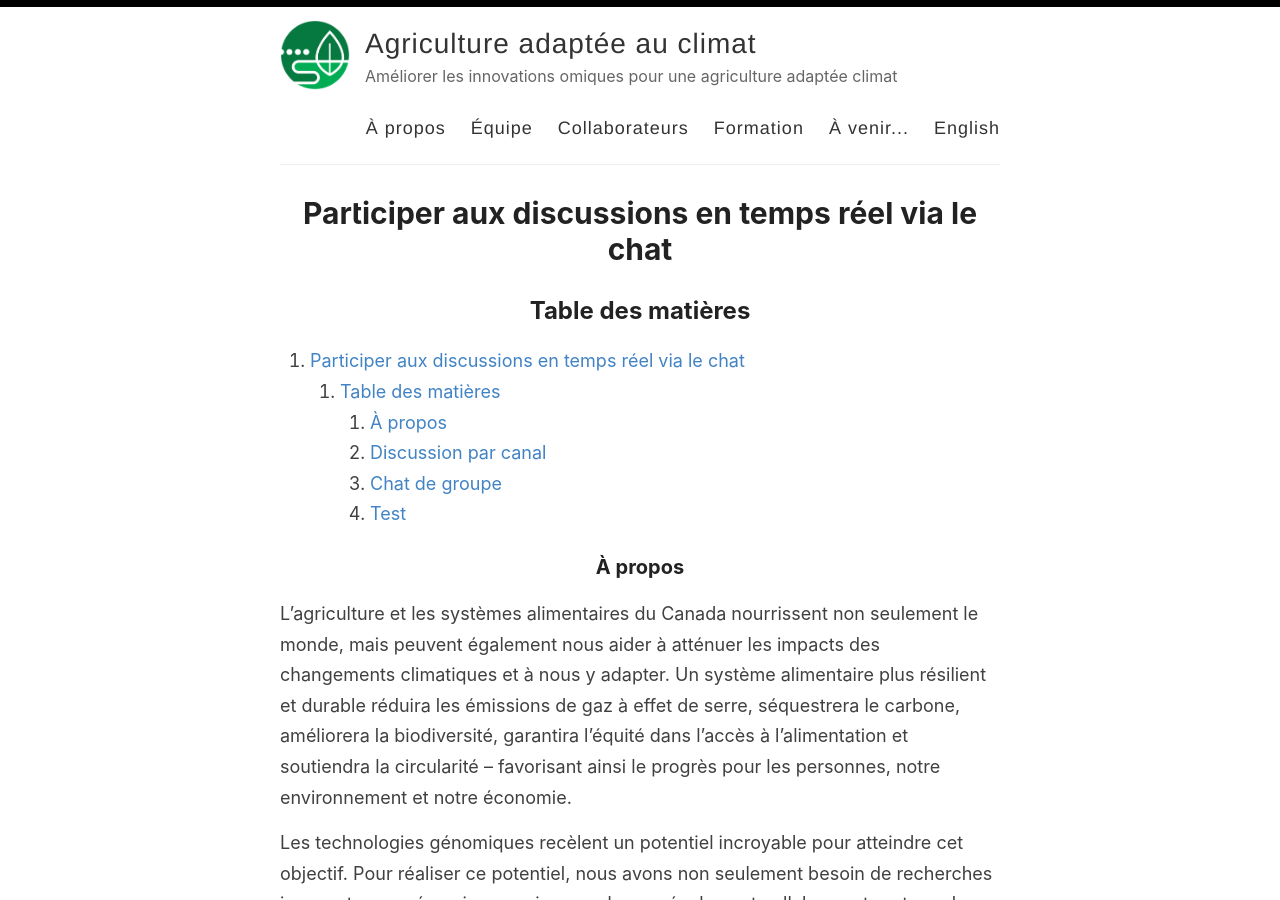
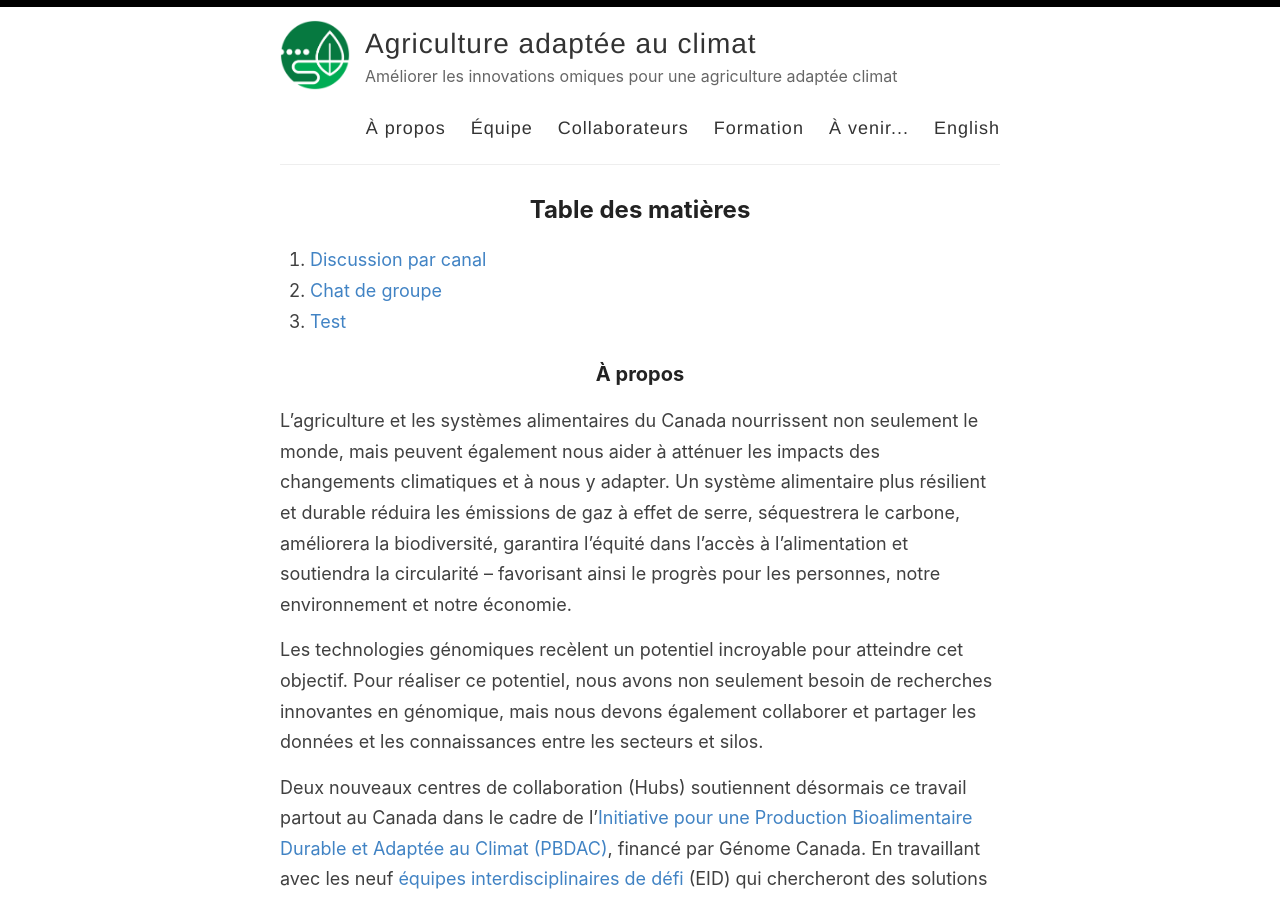
Before and after one commit to ClimateSmartAg/ClimateSmartAg-website-fr, a Jekyll site: the page built from index.md, in a window 1280 px wide and 900 px high. Built offline with Jekyll 4.4.1, drawn with Linux system fonts in a browser that asks for light colours; our own code applies the rules of GitHub Pages for plain Markdown files.

Commit message:
Update index.md

```diff
--- a/index.md
+++ b/index.md
@@ -1,14 +1,14 @@
 ---
 ---
 
-# Participer aux discussions en temps réel via le chat
-
 ## Table des matières
+{: .no_toc .text-delta }
 
 1. TOC
 {:toc}
 
 ### À propos
+{: .no_toc }
 
 L’agriculture et les systèmes alimentaires du Canada nourrissent non seulement le monde, mais peuvent également nous aider à atténuer les impacts des changements climatiques et à nous y adapter. Un système alimentaire plus résilient et durable réduira les émissions de gaz à effet de serre, séquestrera le carbone, améliorera la biodiversité, garantira l’équité dans l’accès à l’alimentation et soutiendra la circularité – favorisant ainsi le progrès pour les personnes, notre environnement et notre économie.
 
```
